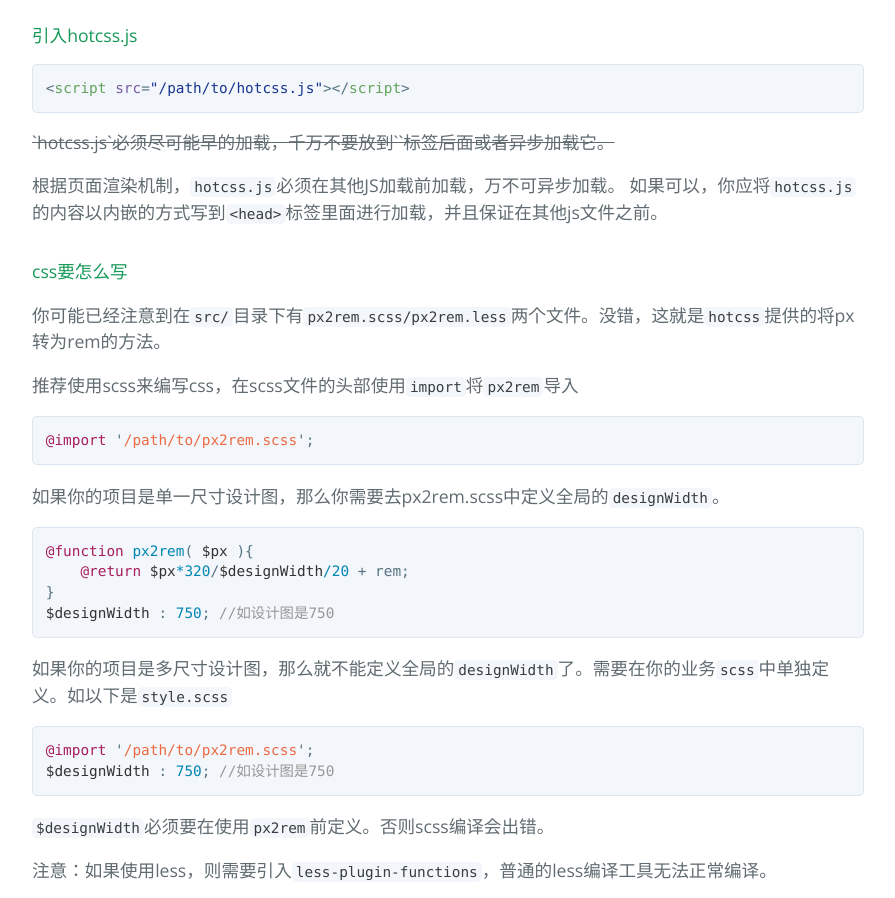
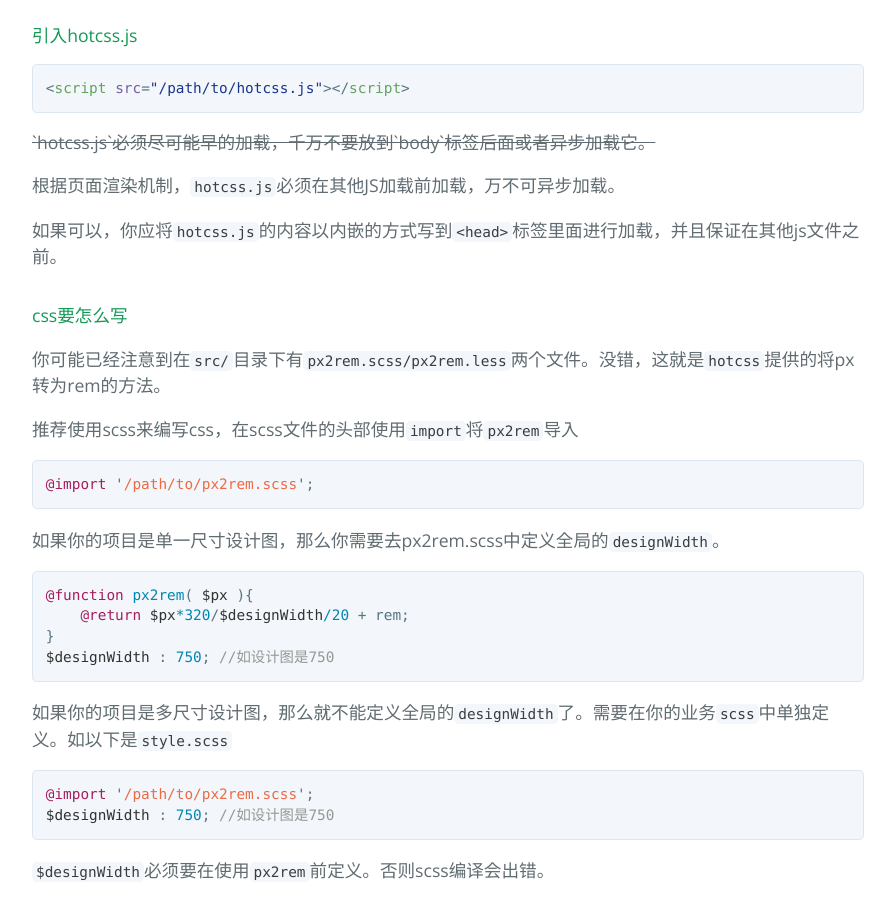
Before and after one commit to imochen/hotcss, a plain HTML site: page index.html in a window 1280 px wide. Shown: the part 1800-2698 px from the top of the page, without its empty margins (192-1087 px from the left). Drawn offline with nearby package versions, Linux system fonts and the light colour scheme.

```diff
--- a/index.html
+++ b/index.html
@@ -106,10 +106,11 @@
 
 <div class="highlight highlight-text-html-basic"><pre>&lt;<span class="pl-ent">script</span> <span class="pl-e">src</span>=<span class="pl-s"><span class="pl-pds">"</span>/path/to/hotcss.js<span class="pl-pds">"</span></span>&gt;&lt;/<span class="pl-ent">script</span>&gt;</pre></div>
 
-<del>`hotcss.js`必须尽可能早的加载，千万不要放到``标签后面或者异步加载它。</del>
+<del>`hotcss.js`必须尽可能早的加载，千万不要放到`body`标签后面或者异步加载它。</del>
 
-<p>根据页面渲染机制，<code>hotcss.js</code>必须在其他JS加载前加载，万不可异步加载。
-如果可以，你应将<code>hotcss.js</code>的内容以内嵌的方式写到<code>&lt;head&gt;</code>标签里面进行加载，并且保证在其他js文件之前。</p>
+<p>根据页面渲染机制，<code>hotcss.js</code>必须在其他JS加载前加载，万不可异步加载。</p>
+
+<p>如果可以，你应将<code>hotcss.js</code>的内容以内嵌的方式写到<code>&lt;head&gt;</code>标签里面进行加载，并且保证在其他js文件之前。</p>
 
 <h4>
 <a id="css要怎么写" class="anchor" href="#css%E8%A6%81%E6%80%8E%E4%B9%88%E5%86%99" aria-hidden="true"><span class="octicon octicon-link"></span></a>css要怎么写</h4>
```
Also changed, not shown: params.json (+1 -1 lines).
